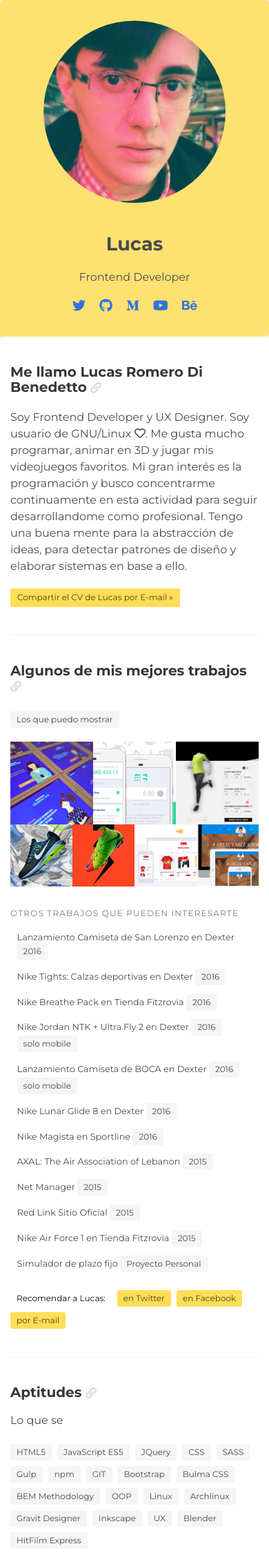
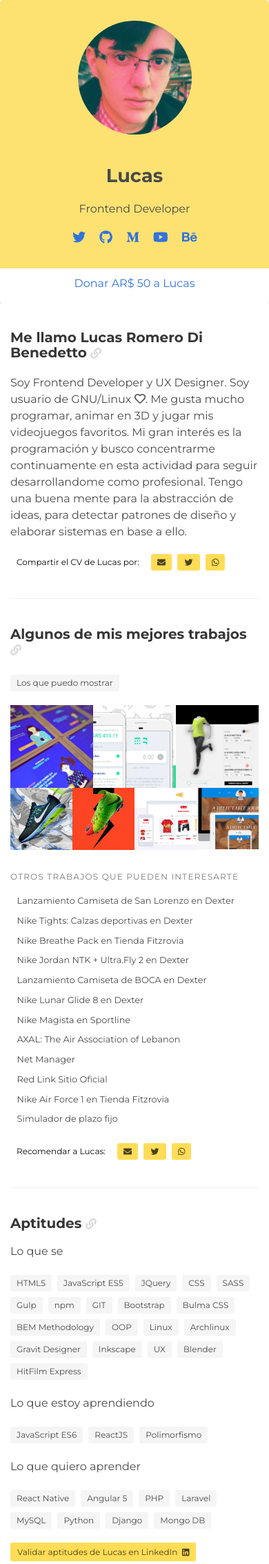
Before and after one commit to lucasromerodb/lucasromerodb.github.io, a PHP site: page / in a window 390 px wide. Shown: the top 2267 px of the page at 69% size. Run offline with PHP 8.4, Linux system fonts and the light colour scheme; some libraries are stand-ins or nearby versions.

Commit message:
social share, donacion por MP, iconos en botones, responsive, animación

```diff
--- a/src/assets/js/app.js
+++ b/src/assets/js/app.js
@@ -1,3 +1,4 @@
 function f_start_running(n){console.log("%c\nRunning: "+n+"();","color: #ababab;")}function f_start_comment(n){console.log("%cComment: "+n,"color: #888;")}
-function setLayout(){setBaseBodyWidth()}function setBaseBodyWidth(){var t=$(".l-base").outerWidth(),e=$(".l-base__profile").outerWidth();1024<$(window).width()&&$(".l-base__body").css({width:t-e,left:e})}
-$(document).ready(function(){setLayout()}),$(window).on("resize",function(){setLayout()});
+function setLayout(){setBaseBodyWidth()}function setBaseBodyWidth(){var t=$(".l-base").outerWidth(),e=$(".l-base__profile").outerWidth();1e3<$(window).width()&&$(".l-base__body").css({width:t-e,left:e})}
+function f_social__share(){var t=window.location.href,e="Este es el CV de Lucas, Te recomiendo que lo mires. Se ve interesante",o="https://www.facebook.com/sharer/sharer.php?u="+t,r="https://twitter.com/intent/tweet?text="+e+"%20"+t;$(".c-cv__share_facebook").on("click",function(e){console.log("Url a compartir: ",t),e.preventDefault(),window.open(o,"Compartir en Facebook","width=500,height=500,resizable=1")}),$(".c-cv__share_twitter").on("click",function(e){console.log("Url a compartir: ",t),e.preventDefault(),window.open(r,"Compartir en Twitter","width=500,height=500,resizable=1")}),$(".c-cv__share_whatsapp").attr("href","whatsapp://send?text="+e+"%20"+t)}
+$(document).ready(function(){setLayout(),f_social__share(),$(".l-base__profile, .l-base__body").addClass("is-visible")}),$(window).on("resize",function(){setLayout()});
--- a/src/frontend/js/scripts/barrel_scripts.js
+++ b/src/frontend/js/scripts/barrel_scripts.js
@@ -7,6 +7,7 @@ module.exports = function () {
   var script_modules_names = [
     'function_name.js',
     'base.js',
+    'share.js',
     'ready.js'
   ];
 
--- a/src/frontend/js/scripts/base.js
+++ b/src/frontend/js/scripts/base.js
@@ -7,7 +7,7 @@ function setBaseBodyWidth() {
       baseProfileWidth  = $('.l-base__profile').outerWidth();
 
 
-  if ($(window).width() > 1024) {
+  if ($(window).width() > 1000) {
     $('.l-base__body').css({
       'width': baseWidth - baseProfileWidth,
       'left': baseProfileWidth
--- a/src/frontend/js/scripts/ready.js
+++ b/src/frontend/js/scripts/ready.js
@@ -1,5 +1,7 @@
 $(document).ready(function() {
   setLayout();
+  f_social__share();
+  $('.l-base__profile, .l-base__body').addClass('is-visible');
 })
 
 $(window).on('resize', function() {
--- a/src/frontend/sass/components/_cv.sass
+++ b/src/frontend/sass/components/_cv.sass
@@ -5,7 +5,7 @@
   box-shadow: -5px 5px 10px transparentize($ne-base, 0.95)
   border-radius: 5px
 
-  +responsive(1024)
+  +responsive(1000)
     padding-left: 15px
     padding-right: 15px
 
@@ -36,3 +36,9 @@
   &__job-years
     margin-top: 10px
     margin-bottom: 10px
+
+  &__share
+    text-decoration: none !important
+    svg
+      +responsive(769, min)
+        margin-left: 5px
--- a/src/frontend/sass/components/_profile.sass
+++ b/src/frontend/sass/components/_profile.sass
@@ -5,7 +5,7 @@
   box-shadow: -5px 5px 10px transparentize($ne-base, 0.95)
   text-align: center
 
-  +responsive(1024)
+  +responsive(1000)
     width: 100%
 
   &__photo
@@ -21,10 +21,12 @@
       max-width: 80%
       border-radius: 200px
 
+      +responsive(768)
+        max-width: 50%
+
   &__body
     @extend %bbx
     padding: 30px
-    // background-color: $br-main
 
   &__name
     margin: 0
@@ -48,3 +50,8 @@
       margin-right: 10px
       margin-left: 10px
       font-size: 1.2em
+
+  &__donation
+    background-color: #fff
+    padding-top: 10px
+    padding-bottom: 15px
--- a/src/frontend/sass/layout/_base.sass
+++ b/src/frontend/sass/layout/_base.sass
@@ -1,21 +1,33 @@
 html, body
   background-color: $ne-95
   font-family: $ft-main
+
+.backtotop
+  padding-top: 30px
+  padding-bottom: 10px
 
 .l-base
   position: relative
   margin-top: 30px
   margin-bottom: 50px
 
-  +responsive(1024)
+  +responsive(1000)
     margin-top: 0
 
   &__profile
     position: fixed
     width: 300px
-    // height: 300px
+    opacity: 0
+    transition: opacity 0.4s ease, transform 0.4s ease
 
-    +responsive(1024)
+    +responsive(1001, min)
+      transform: translateY(50px)
+
+    &.is-visible
+      transform: translateY(0)
+      opacity: 1
+
+    +responsive(1000)
       position: relative
       width: 100%
 
@@ -23,7 +35,16 @@ html, body
     position: relative
     left: 300px
     width: 670px
+    opacity: 0
+    transition: opacity 0.6s ease , transform 0.6s ease
 
-    +responsive(1024)
+    +responsive(1001, min)
+      transform: translateY(50px)
+
+    &.is-visible
+      transform: translateY(0)
+      opacity: 1
+
+    +responsive(1000)
       width: 100%
       left: 0
--- a/src/index.html
+++ b/src/index.html
@@ -63,13 +63,16 @@
   <!-- NOTE: Scripts -->
   <script>try {console.log('%c\n(b^_^)b\n\nHi, i\'m Lucas from Buenos Aires, Argentina.\nI\'am a Frontend Developer and UX Designer.\nFollow me on Twitter: https://twitter.com/lucasromerodb\n\n', 'color: green');} catch (e) {}</script>
   <script defer src="https://use.fontawesome.com/releases/v5.0.8/js/all.js"></script>
+  <script type="text/javascript">
+  (function(){function $MPC_load(){window.$MPC_loaded !== true && (function(){var s = document.createElement("script");s.type = "text/javascript";s.async = true;s.src = document.location.protocol+"//secure.mlstatic.com/mptools/render.js";var x = document.getElementsByTagName('script')[0];x.parentNode.insertBefore(s, x);window.$MPC_loaded = true;})();}window.$MPC_loaded !== true ? (window.attachEvent ?window.attachEvent('onload', $MPC_load) : window.addEventListener('load', $MPC_load, false)) : null;})();
+  </script>
 
   <!--[if lt IE 9]>
   <script src="http://html5shiv.googlecode.com/svn/trunk/html5.js"></script>
   <![endif]-->
 </head>
 <body id="top">
-  <main class="l-base wrapper wrapper_md">
+  <div class="l-base wrapper wrapper_md">
     <header class="l-base__profile">
 
       <div class="c-profile">
@@ -86,6 +89,9 @@
             <li><a href="http://www.youtube.com/user/lucasromerodb/videos" target="_blank"><i class="fab fa-youtube"></i></a></li>
             <li><a href="https://www.behance.net/lucasromerodb" target="_blank"><i class="fab fa-behance"></i></a></li>
           </ul>
+        </div>
+        <div class="c-profile__donation">
+          <a mp-mode="dftl" href="https://www.mercadopago.com/mla/checkout/start?pref_id=54917310-3ff69748-87ea-4d81-9eaf-e2cd7338a9f0" name="MP-payButton" class='grey-ar-s-rn-aron'>Donar AR$ 50 a Lucas</a>
         </div>
         <!-- <a class="twitter-timeline"
           href="https://twitter.com/lucasromerodb"
@@ -107,7 +113,14 @@
             </p>
           </article>
           <footer class="c-cv__footer">
-            <a href="mailto:?Subject=CV%20-%20Lucas%20Romero%20Di%20Benedetto&body=Este%20es%20el%20CV%20de%20Lucas,%20Te%20recomiendo%20que%20lo%20mires.%20Se%20ve%20interesante:%20https://lucasromerodb.github.io/" class="button is-small is-warning">Compartir el CV de Lucas por E-mail »</a>
+            <div class="tags">
+              <span class="tag is-white">Compartir el CV de Lucas por: </span>
+              <a href="mailto:?Subject=CV%20-%20Lucas%20Romero%20Di%20Benedetto&body=Este%20es%20el%20CV%20de%20Lucas,%20Te%20recomiendo%20que%20lo%20mires.%20Se%20ve%20interesante:%20https://lucasromerodb.github.io/" class="tag is-small is-warning c-cv__share"><span class="is-hidden-mobile">por E-mail</span> <i class="fas fa-envelope"></i></a>
+              <a href="#" class="tag is-small is-warning c-cv__share c-cv__share_twitter"><span class="is-hidden-mobile">en Twitter</span> <i class="fab fa-twitter fa-fw"></i></a>
+              <a href="#" class="tag is-small is-warning c-cv__share c-cv__share_facebook is-hidden"><span class="is-hidden-mobile">en Facebook</span></a>
+              <a href="#" class="tag is-small is-warning c-cv__share c-cv__share_whatsapp is-hidden-tablet"><span class="is-hidden-mobile">en Whatsapp</span> <i class="fab fa-whatsapp"></i></a>
+            </div>
+            <!-- <a href="mailto:?Subject=CV%20-%20Lucas%20Romero%20Di%20Benedetto&body=Este%20es%20el%20CV%20de%20Lucas,%20Te%20recomiendo%20que%20lo%20mires.%20Se%20ve%20interesante:%20https://lucasromerodb.github.io/" class="button is-small is-warning">Compartir el CV de Lucas por E-mail »</a> -->
           </footer>
         </section>
 
@@ -135,28 +148,29 @@
                 Otros trabajos que pueden interesarte
               </p>
               <ul class="menu-list">
-                <li><a href="http://lanzamientos-nike.dexter.com.ar/casla2017/" target="_blank">Lanzamiento Camiseta de San Lorenzo en Dexter <span class="tag">2016</span></a></li>
-                <li><a href="http://lanzamientos-nike.dexter.com.ar/tights/" target="_blank">Nike Tights: Calzas deportivas en Dexter <span class="tag">2016</span></a></li>
-                <li><a href="https://tienda.fitzrovia.com.ar/index.php?controller=display&module=breathmodule&fc=module" target="_blank">Nike Breathe Pack en Tienda Fitzrovia <span class="tag">2016</span></a></li>
-                <li><a href="http://lanzamientos-nike.dexter.com.ar/ntk-ultrafly2/mobile/" target="_blank" class="is-hidden-tablet">Nike Jordan NTK + Ultra.Fly 2 en Dexter <span class="tag">2016</span> <span class="tag">solo mobile</span></a></li>
-                <li><a href="http://dev.3818.com.ar/nar-020/mobile/" target="_blank" class="is-hidden-tablet">Lanzamiento Camiseta de BOCA en Dexter <span class="tag">2016</span> <span class="tag">solo mobile</span></a></li>
-                <li><a href="http://lanzamientos-nike.stockcenter.com.ar/lunarglide8" target="_blank">Nike Lunar Glide 8 en Dexter <span class="tag">2016</span></a></li>
-                <li><a href="http://www.sportline.com.ar/novedades-nike" target="_blank">Nike Magista en Sportline <span class="tag">2016</span></a></li>
-                <li><a href="http://axal-lb.com/" target="_blank">AXAL: The Air Association of Lebanon <span class="tag">2015</span></a></li>
-                <li><a href="http://www.thenetmanager.com/" target="_blank">Net Manager <span class="tag">2015</span></a></li>
-                <li><a href="https://www.redlink.com.ar/" target="_blank">Red Link Sitio Oficial <span class="tag">2015</span></a></li>
-                <li><a href="http://tienda.fitzrovia.com.ar/lp/af1-flyknit" target="_blank">Nike Air Force 1 en Tienda Fitzrovia <span class="tag">2015</span></a></li>
-                <li><a href="https://lucasromerodb.github.io/plazo_fijo/" target="_blank">Simulador de plazo fijo <span class="tag">Proyecto Personal</span></a></li>
-                <li><a href="https://lucasromerodb.github.io/tenis-game/" target="_blank" class="is-hidden-touch">Tenis Game (PONG) <span class="tag">Proyecto Personal</span></a></li>
+                <li><a href="http://lanzamientos-nike.dexter.com.ar/casla2017/" target="_blank">Lanzamiento Camiseta de San Lorenzo en Dexter <span class="tag is-hidden-mobile">2016</span></a></li>
+                <li><a href="http://lanzamientos-nike.dexter.com.ar/tights/" target="_blank">Nike Tights: Calzas deportivas en Dexter <span class="tag is-hidden-mobile">2016</span></a></li>
+                <li><a href="https://tienda.fitzrovia.com.ar/index.php?controller=display&module=breathmodule&fc=module" target="_blank">Nike Breathe Pack en Tienda Fitzrovia <span class="tag is-hidden-mobile">2016</span></a></li>
+                <li><a href="http://lanzamientos-nike.dexter.com.ar/ntk-ultrafly2/mobile/" target="_blank" class="is-hidden-tablet">Nike Jordan NTK + Ultra.Fly 2 en Dexter <span class="tag is-hidden-mobile">2016</span></a></li>
+                <li><a href="http://dev.3818.com.ar/nar-020/mobile/" target="_blank" class="is-hidden-tablet">Lanzamiento Camiseta de BOCA en Dexter <span class="tag is-hidden-mobile">2016</span> <span class="tag is-hidden-mobile">solo mobile</span></a></li>
+                <li><a href="http://lanzamientos-nike.stockcenter.com.ar/lunarglide8" target="_blank">Nike Lunar Glide 8 en Dexter <span class="tag is-hidden-mobile">2016</span></a></li>
+                <li><a href="http://www.sportline.com.ar/novedades-nike" target="_blank">Nike Magista en Sportline <span class="tag is-hidden-mobile">2016</span></a></li>
+                <li><a href="http://axal-lb.com/" target="_blank">AXAL: The Air Association of Lebanon <span class="tag is-hidden-mobile">2015</span></a></li>
+                <li><a href="http://www.thenetmanager.com/" target="_blank">Net Manager <span class="tag is-hidden-mobile">2015</span></a></li>
+                <li><a href="https://www.redlink.com.ar/" target="_blank">Red Link Sitio Oficial <span class="tag is-hidden-mobile">2015</span></a></li>
+                <li><a href="http://tienda.fitzrovia.com.ar/lp/af1-flyknit" target="_blank">Nike Air Force 1 en Tienda Fitzrovia <span class="tag is-hidden-mobile">2015</span></a></li>
+                <li><a href="https://lucasromerodb.github.io/plazo_fijo/" target="_blank">Simulador de plazo fijo <span class="tag is-hidden-mobile">Proyecto Personal</span></a></li>
+                <li><a href="https://lucasromerodb.github.io/tenis-game/" target="_blank" class="is-hidden-touch">Tenis Game (PONG) <span class="tag is-hidden-mobile">Proyecto Personal</span></a></li>
               </ul>
             </div>
           </article>
           <footer class="c-cv__footer">
             <div class="tags">
               <span class="tag is-white">Recomendar a Lucas: </span>
-              <a href="" class="tag is-small is-warning">en Twitter</a>
-              <a href="" class="tag is-small is-warning">en Facebook</a>
-              <a href="mailto:?Subject=CV%20-%20Lucas%20Romero%20Di%20Benedetto&body=Este%20es%20el%20CV%20de%20Lucas,%20Te%20recomiendo%20que%20lo%20mires.%20Se%20ve%20interesante:%20https://lucasromerodb.github.io/" class="tag is-small is-warning">por E-mail</a>
+              <a href="mailto:?Subject=CV%20-%20Lucas%20Romero%20Di%20Benedetto&body=Este%20es%20el%20CV%20de%20Lucas,%20Te%20recomiendo%20que%20lo%20mires.%20Se%20ve%20interesante:%20https://lucasromerodb.github.io/" class="tag is-small is-warning c-cv__share"><span class="is-hidden-mobile">por E-mail</span> <i class="fas fa-envelope"></i></a>
+              <a href="#" class="tag is-small is-warning c-cv__share c-cv__share_twitter"><span class="is-hidden-mobile">en Twitter</span> <i class="fab fa-twitter fa-fw"></i></a>
+              <a href="#" class="tag is-small is-warning c-cv__share c-cv__share_facebook is-hidden"><span class="is-hidden-mobile">en Facebook</span></a>
+              <a href="#" class="tag is-small is-warning c-cv__share c-cv__share_whatsapp is-hidden-tablet"><span class="is-hidden-mobile">en Whatsapp</span> <i class="fab fa-whatsapp"></i></a>
             </div>
           </footer>
         </section>
@@ -193,8 +207,8 @@
             <h1 class="subtitle is-6">Lo que estoy aprendiendo</h1>
             <div class="tags">
               <span class="tag">JavaScript ES6</span>
+              <span class="tag">ReactJS</span>
               <span class="tag">Polimorfismo</span>
-              <span class="tag">ReactJS</span>
             </div>
             <h1 class="subtitle is-6">Lo que quiero aprender</h1>
             <div class="tags">
@@ -209,7 +223,7 @@
             </div>
           </article>
           <footer class="c-cv__footer">
-            <a href="https://www.linkedin.com/in/lucasromerodb/" target="_blank" class="button is-small is-warning">Validar aptitudes en LinkedIn »</a>
+            <a href="https://www.linkedin.com/in/lucasromerodb/" target="_blank" class="button is-small is-warning c-cv__share">Validar aptitudes de Lucas en LinkedIn &nbsp;<i class="fab fa-linkedin"></i></a>
           </footer>
         </section>
 
@@ -261,7 +275,7 @@
                     He trabajado en Modelado y Animación 3D de diversos objetos, espacios y stands para particulares y empresas. Algunos clientes frecuentes son la Universidad Nacional del Noroeste de Bs. As, el Estudio de diseño gráfico y multimedial OHWEB, el Estudio de diseño industrial USTATIC. He trabajado en el desarrollo de identidad visual para Gráfica Libre, CheBlender! y UbuConLA 2012 y 2013. Soy colaborador en el equipo comunitario de diseño de Ubuntu.
                   </p>
                 </div>
-                <a href="https://plus.google.com/photos/+LucasRomeroDiBenedetto/albums/5750233821204261425" target="_blank" class="button is-small is-warning">Ver trabajos relacionados »</a>
+                <a href="https://plus.google.com/photos/+LucasRomeroDiBenedetto/albums/5750233821204261425" target="_blank" class="button is-small is-warning">Ver galería de trabajos &nbsp;<i class="far fa-images"></i></a>
               </div>
             </div>
             <div class="box">
@@ -300,17 +314,24 @@
           <article class="c-cv__article">
             <div class="menu c-cv__menu">
               <ul class="menu-list">
-                <li><a href="#"><strong>Diseño Multimedial</strong> <span class="tag">Escuela Da Vinci</span> <span class="tag">2013 - 2015</span></a></li>
-                <li><a href="#"><strong>Diseño Industrial</strong> <span class="tag">Universidad de Palermo</span> <span class="tag">2009 - 2013</span></a></li>
-                <li><a href="#"><strong>Bachiller con Capacitación laboral en Informática</strong> <span class="tag">INSC</span> <span class="tag">2004 - 2008</span></a></li>
+                <li><a href="#disenomultimedial"><strong>Diseño Multimedial</strong> <span class="tag is-hidden-mobile">Escuela Da Vinci</span> <span class="tag">2013 - 2015</span></a></li>
+                <li><a href="#disenoindustrial"><strong>Diseño Industrial</strong> <span class="tag is-hidden-mobile">Universidad de Palermo</span> <span class="tag">2009 - 2013</span></a></li>
+                <li><a href="#bachiller"><strong>Bachiller con Capacitación laboral en Informática</strong> <span class="tag is-hidden-mobile">INSC</span> <span class="tag">2004 - 2008</span></a></li>
               </ul>
             </div>
           </article>
         </section>
 
       </div>
+      <footer>
+        <div class="content has-text-centered">
+          <p class="backtotop">
+            <button class="button" onclick="$('html,body').animate({ scrollTop: 0 }, 'slow');">Volver arriba</button>
+          </p>
+        </div>
+      </footer>
     </main>
-  </main>
+  </div>
 
   <!-- NOTE: Scripts -->
   <script src="assets/js/libs.js?rev=1520710243869" charset="utf-8"></script>
```
Also changed, not shown: src/frontend/js/scripts/share.js (added, +27 -0 lines), src/frontend/sass/layout/_portfolio.sass (+0 -7 lines), src/assets/css/app.css.
